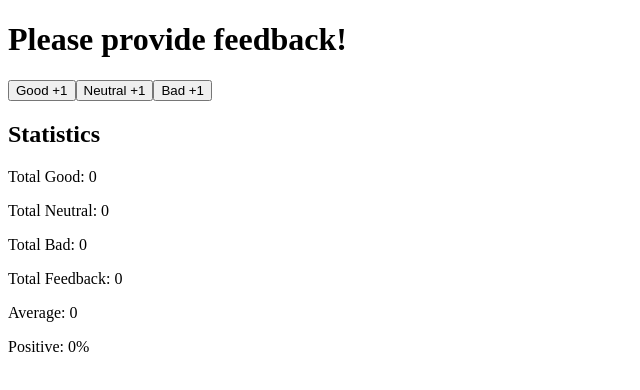
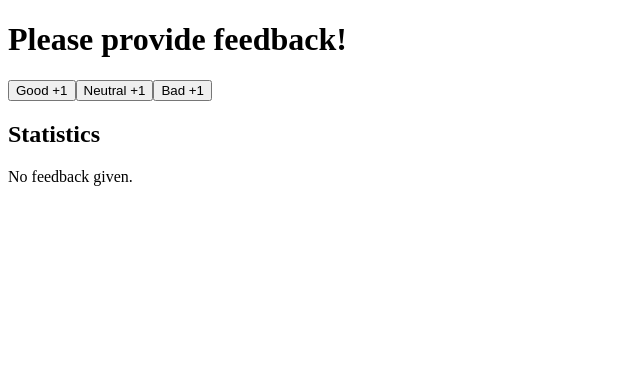
Before and after one commit to fakegood/fullstackopen-fullstack-course, a React (Vite) app in the folder part1/unicafe/: page / in a window 1280 px wide. Shown: the top 390 px of the page, without its empty margins (0-640 px from the left). Built offline with nearby package versions, Linux system fonts and the light colour scheme.

Commit message:
refactor: unicafe step 4

```diff
--- a/part1/unicafe/src/App.jsx
+++ b/part1/unicafe/src/App.jsx
@@ -6,6 +6,20 @@ const Statistics = (props) => {
     const total = good + neutral + bad;
     const average = total === 0 ? 0 : (good - bad) / total;
     const positive = total === 0 ? 0 : (good / total) * 100;
+
+    if(total === 0) {
+        return (
+            <div>
+                <h1>Please provide feedback!</h1>
+                <button onClick={props.onGood}>Good +1</button>
+                <button onClick={props.onNeutral}>Neutral +1</button>
+                <button onClick={props.onBad}>Bad +1</button>
+
+                <h2>Statistics</h2>
+                <p>No feedback given.</p>
+            </div>
+        )
+    }
 
     return (
         <div>
```
